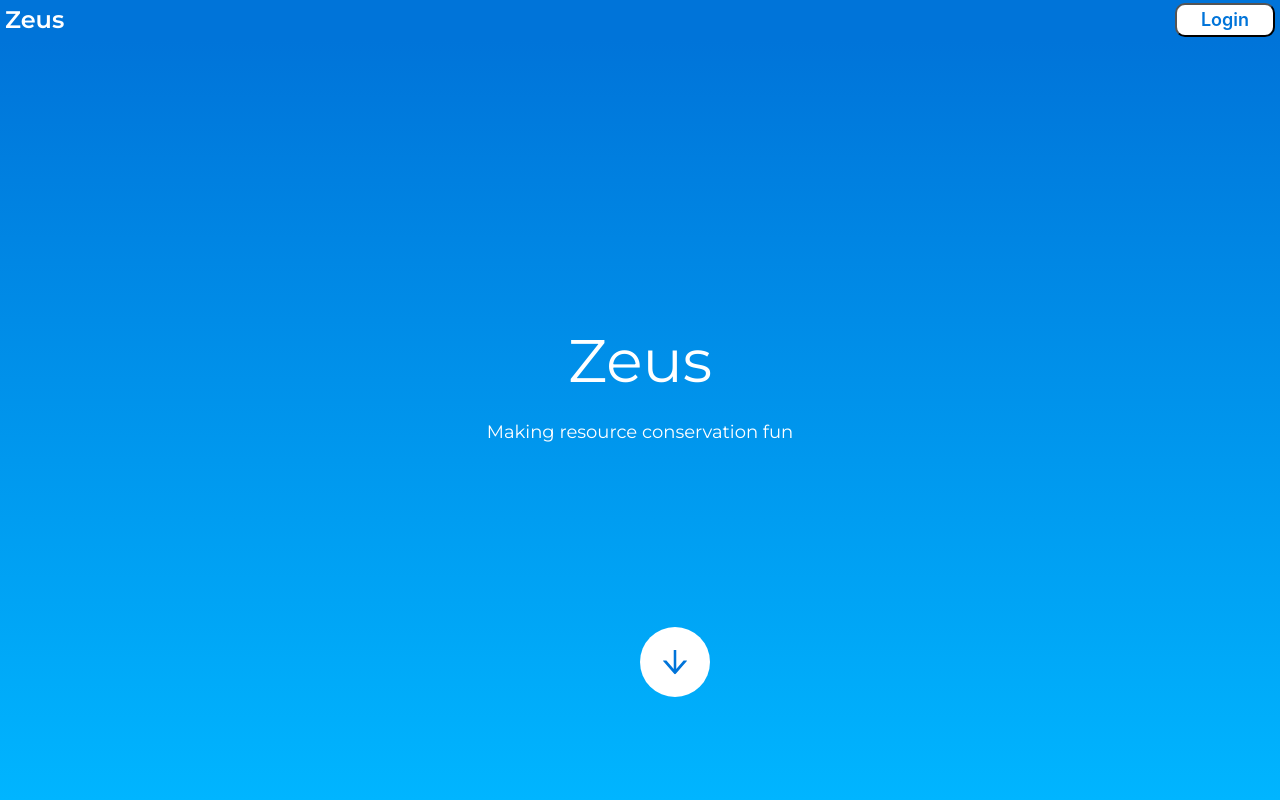
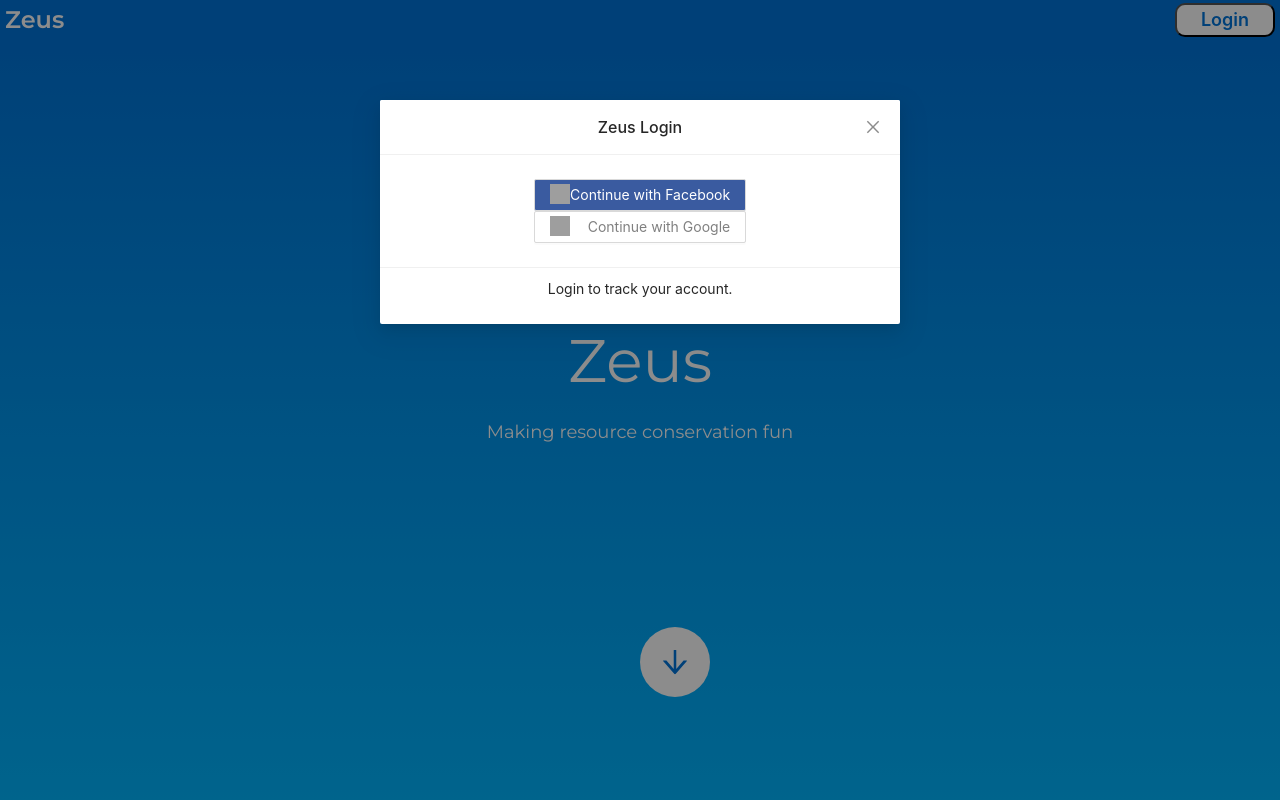
Before and after one commit to AneeshSaripalli/zeus, a React (Create React App) app in the folder client/: page / in a window 1280 px wide. Both pictures are taken after a click on the button "Login". Shown: the top 800 px of the page. Built offline with nearby package versions, Linux system fonts and the light colour scheme; grey boxes are pictures that could not be loaded.

Commit message:
front end redux store integration

```diff
--- a/client/package.json
+++ b/client/package.json
@@ -12,12 +12,18 @@
     "@types/node": "^12.12.37",
     "@types/react": "^16.9.34",
     "@types/react-dom": "^16.9.6",
+    "@types/react-redux": "^7.1.7",
     "@types/react-router-dom": "^5.1.4",
+    "@types/redux": "^3.6.0",
+    "@types/redux-thunk": "^2.1.0",
     "antd": "^4.1.4",
     "react": "^16.13.1",
     "react-dom": "^16.13.1",
+    "react-redux": "^7.2.0",
     "react-router-dom": "^5.1.2",
     "react-scripts": "3.4.1",
+    "redux": "^4.0.5",
+    "redux-thunk": "^2.3.0",
     "typescript": "^3.7.5"
   },
   "scripts": {
--- a/client/src/App.css
+++ b/client/src/App.css
@@ -23,6 +23,10 @@
   100% {
     opacity: 1;
   }
+}
+
+.text-center {
+  text-align: center;
 }
 
 .clickable {
--- a/client/src/components/header/Header.tsx
+++ b/client/src/components/header/Header.tsx
@@ -1,27 +1,31 @@
 import React from 'react';
 import './Header.css';
+import { Link, RouteComponentProps, withRouter } from 'react-router-dom'
+import Login from '../login/Login';
 
-type IProps = {
-
-}
+type IProps = RouteComponentProps<{}>;
 
 const Header: React.FC<IProps> = (props: IProps): JSX.Element => {
+    const [loginVisible, setLoginVisible] = React.useState<boolean>(false);
+
     return <header className="header clr-accent flexbox flex-center pd-sm">
-        <div className="title clr-white fw-600 font-xlg">
-            Zeus
+        <Link to="/">
+            <div className="title clr-white fw-600 font-xlg">
+                Zeus
+            </div>
+        </Link>
+        <div className="flex-grow">
         </div>
-        {/* <div className="body clr-white fw-600 font-lg">
-            Home
-        </div> */}
-        <div className="flex-grow">
-
-        </div>
-        <button onClick={() => console.log('login attempt')} className="body rounded clr-accent bkg-white fw-600 font-lg">
+        <button onClick={() => setLoginVisible(true)} className="body rounded clr-accent bkg-white fw-600 font-lg">
             Login
         </button>
 
+        <Login visible={loginVisible} onLogin={() => {
+            console.log('login')
+            props.history.push('/profile')
+        }} onCancel={() => setLoginVisible(false)} />
 
     </header>
 };
 
-export default Header;
+export default withRouter(Header);
--- /dev/null
+++ b/client/src/components/login/Login.tsx
@@ -0,0 +1,74 @@
+import React from 'react';
+
+import { firebaseModule } from '../../firebase/module';
+import firebase from 'firebase';
+
+import Modal from 'antd/es/modal';
+import Button from 'antd/es/button';
+
+type IProps = {
+    onCancel: () => void;
+    visible: boolean;
+    onLogin: () => void;
+}
+
+const Login: React.FC<IProps> = (props: IProps): JSX.Element => {
+
+    const handleLogin = (provider: firebase.auth.AuthProvider) => {
+        firebaseModule.auth().signInWithPopup(provider).then(
+            result => {
+                const { user } = result;
+                const profileString: string = JSON.stringify(user)
+
+                console.info(`Profile string ${profileString}`)
+
+                // this.props.fetchAndSetJWT(profileString)
+                props.onLogin();
+            }
+        )
+    }
+
+    return (<Modal
+        title="Zeus Login"
+        className="text-center"
+        onCancel={props.onCancel}
+        visible={props.visible}
+        footer={[
+            <p className="text-center">
+                Login to track your account.
+            </p>
+        ]}
+    >
+        <Button className="clr-white" style={{ background: 'rgb(58,91,160)', width: '45%' }}
+            onClick={() => {
+                const provider = new firebaseModule.auth.FacebookAuthProvider();
+                provider.addScope('email')
+                handleLogin(provider)
+            }}>
+            <div className="flexbox flex-row">
+                <img width='20' height='20' style={{ alignItems: 'left', }} src={'https://cdn0.iconfinder.com/data/icons/social-network-7/50/3-256.png'} />
+                <div className="flex-grow" />
+                <span style={{ color: 'white' }}>
+                    Continue with Facebook
+                </span>
+            </div>
+        </Button>
+        <br />
+        <Button className="bkg-white clr-white" style={{ width: '45%' }}
+            onClick={() => {
+                const provider = new firebaseModule.auth.GoogleAuthProvider();
+                provider.addScope('email')
+                handleLogin(provider)
+            }}>
+            <div className="flexbox flex-row">
+                <img width='20' height='20' style={{ alignItems: 'left' }} src={'https://cdn0.iconfinder.com/data/icons/social-network-7/50/2-256.png'} />
+                <div className="flex-grow" />
+                <span style={{ color: 'gray' }}>
+                    Continue with Google
+                </span>
+            </div>
+        </Button>
+    </Modal>);
+};
+
+export default Login;
--- /dev/null
+++ b/client/src/firebase/module.tsx
@@ -0,0 +1,18 @@
+import firebase from 'firebase/app';
+import "firebase/auth";
+
+const firebaseConfig = {
+    apiKey: "AIzaSyAF-YprMA2JlqrjBTW5W1wQRoubFr2oSKE",
+    authDomain: "zeus-f7474.firebaseapp.com",
+    databaseURL: "https://zeus-f7474.firebaseio.com",
+    projectId: "zeus-f7474",
+    storageBucket: "zeus-f7474.appspot.com",
+    messagingSenderId: "1098735786333",
+    appId: "1:1098735786333:web:cc2169ffe6a3afea0630b4",
+    measurementId: "G-42NWY1RQFH"
+};
+// Initialize Firebase
+
+firebase.initializeApp(firebaseConfig);
+
+export { firebase as firebaseModule };
--- a/client/src/index.tsx
+++ b/client/src/index.tsx
@@ -1,13 +1,25 @@
 import 'antd/dist/antd.css';
 import React from 'react';
 import ReactDOM from 'react-dom';
+import { Provider } from 'react-redux';
+import { applyMiddleware, createStore } from 'redux';
+import thunk from 'redux-thunk';
 import App from './App';
 import './index.css';
+import ReduxReducers from './redux/reducers';
 import * as serviceWorker from './serviceWorker';
+
+
+const store = createStore(
+  ReduxReducers,
+  applyMiddleware(thunk)
+);
 
 ReactDOM.render(
   <React.StrictMode>
-    <App />
+    <Provider store={store}>
+      <App />
+    </Provider>
   </React.StrictMode>,
   document.getElementById('root')
 );
--- /dev/null
+++ b/client/src/redux/actions/main.tsx
@@ -0,0 +1,13 @@
+import { Action } from "../types";
+
+export const MAIN_SET_JWT = "MAIN_SET_JWT";
+
+
+export const setJWT = (jwt: string): Action<string> => {
+    localStorage.setItem('jwt', jwt);
+
+    return {
+        type: MAIN_SET_JWT,
+        payload: jwt
+    }
+}
--- /dev/null
+++ b/client/src/redux/reducers/index.tsx
@@ -0,0 +1,8 @@
+import MainReducer from '../reducers/main';
+import { combineReducers } from 'redux';
+
+const ReduxReducer = combineReducers({
+    main: MainReducer,
+})
+
+export default ReduxReducer;
--- /dev/null
+++ b/client/src/redux/reducers/main.tsx
@@ -0,0 +1,23 @@
+import { Action, MainReducerState } from "../types";
+import { MAIN_SET_JWT } from "../actions/main";
+
+const defaultState: MainReducerState = {
+    jwt: null
+};
+
+function MainReducer(state = defaultState, action: Action<any>): MainReducerState {
+    switch (action.type) {
+        case MAIN_SET_JWT: {
+            return {
+                ...state,
+                jwt: action.payload
+            }
+        }
+
+        default: {
+            return state;
+        }
+    }
+}
+
+export default MainReducer;
--- /dev/null
+++ b/client/src/redux/types/index.ts
@@ -0,0 +1,8 @@
+export type MainReducerState = {
+    jwt: string | null
+};
+
+export type Action<T> = {
+    payload: T,
+    type: string
+}
--- a/package.json
+++ b/package.json
@@ -15,8 +15,10 @@
     "@types/body-parser": "^1.19.0",
     "@types/cors": "^2.8.6",
     "@types/express": "^4.17.6",
+    "@types/firebase": "^3.2.1",
     "body-parser": "^1.19.0",
     "cors": "^2.8.5",
-    "express": "^4.17.1"
+    "express": "^4.17.1",
+    "firebase": "^7.14.2"
   }
 }
```
Also changed, not shown: client/src/components/login/Login.css (added), 2 other files (tests, documents, lock files or other folders).
